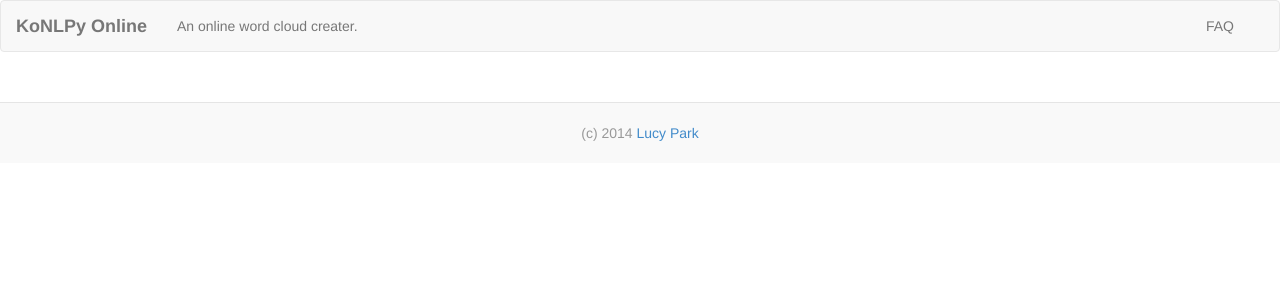
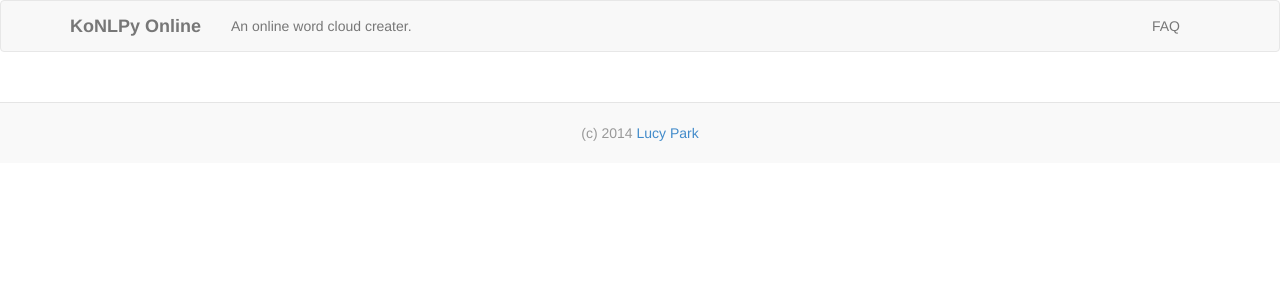
Before and after one commit to hgkim2004/docscout, a Flask app: template templates/layout.html in a window 1280 px wide. Shown: the top 300 px of the page. Run offline with Flask 2, Linux system fonts and the light colour scheme; the template is opened without the code that fills it, so the values that code supplies are empty; parts of the project's set-up code (start-up, migrations or seed data) failed here and were passed over; some libraries are stand-ins or nearby versions.

Commit message:
Modify header

```diff
--- a/templates/header.html
+++ b/templates/header.html
@@ -1,5 +1,5 @@
 <nav class="navbar navbar-default" role="navigation">
-    <div class="container-fluid">
+    <div class="container container-fluid">
         <!-- Brand and toggle get grouped for better mobile display -->
         <div class="navbar-header">
             <button type="button" class="navbar-toggle collapsed" data-toggle="collapse" data-target="#bs-example-navbar-collapse-1">
```
